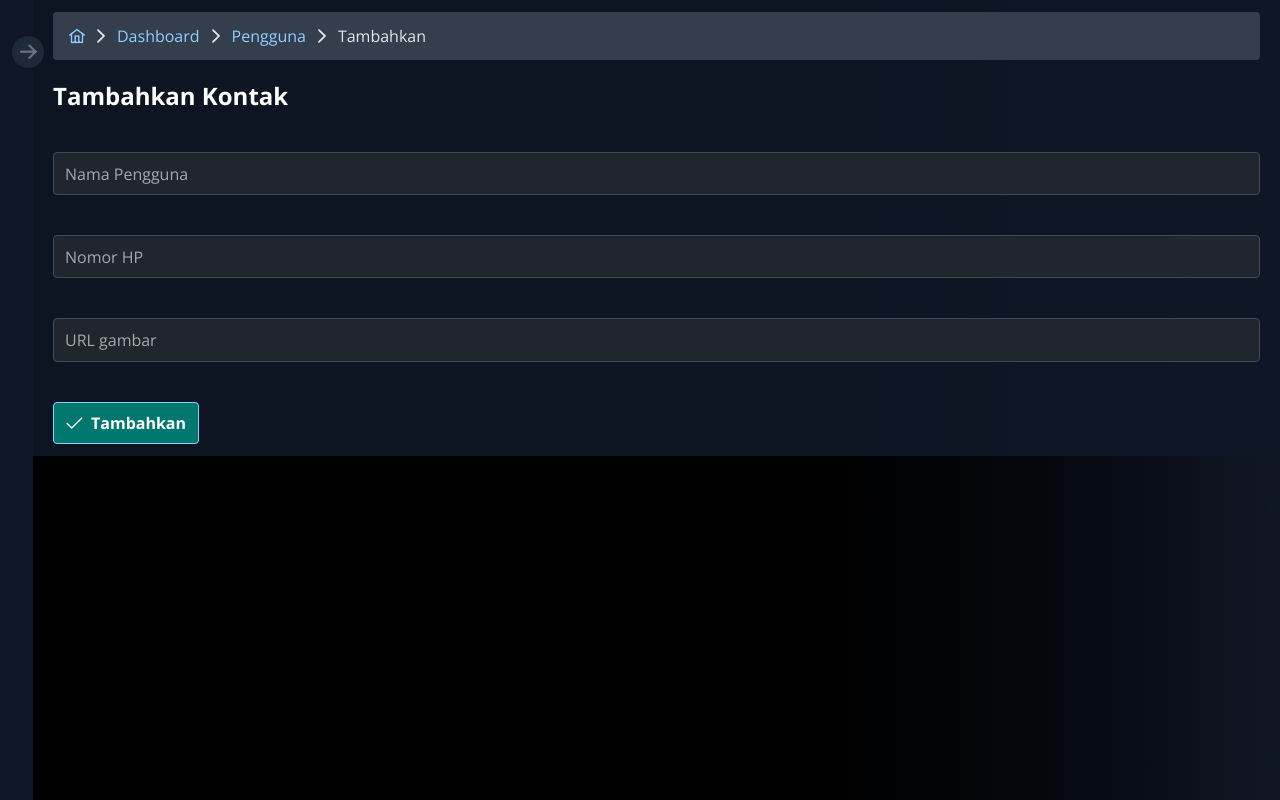
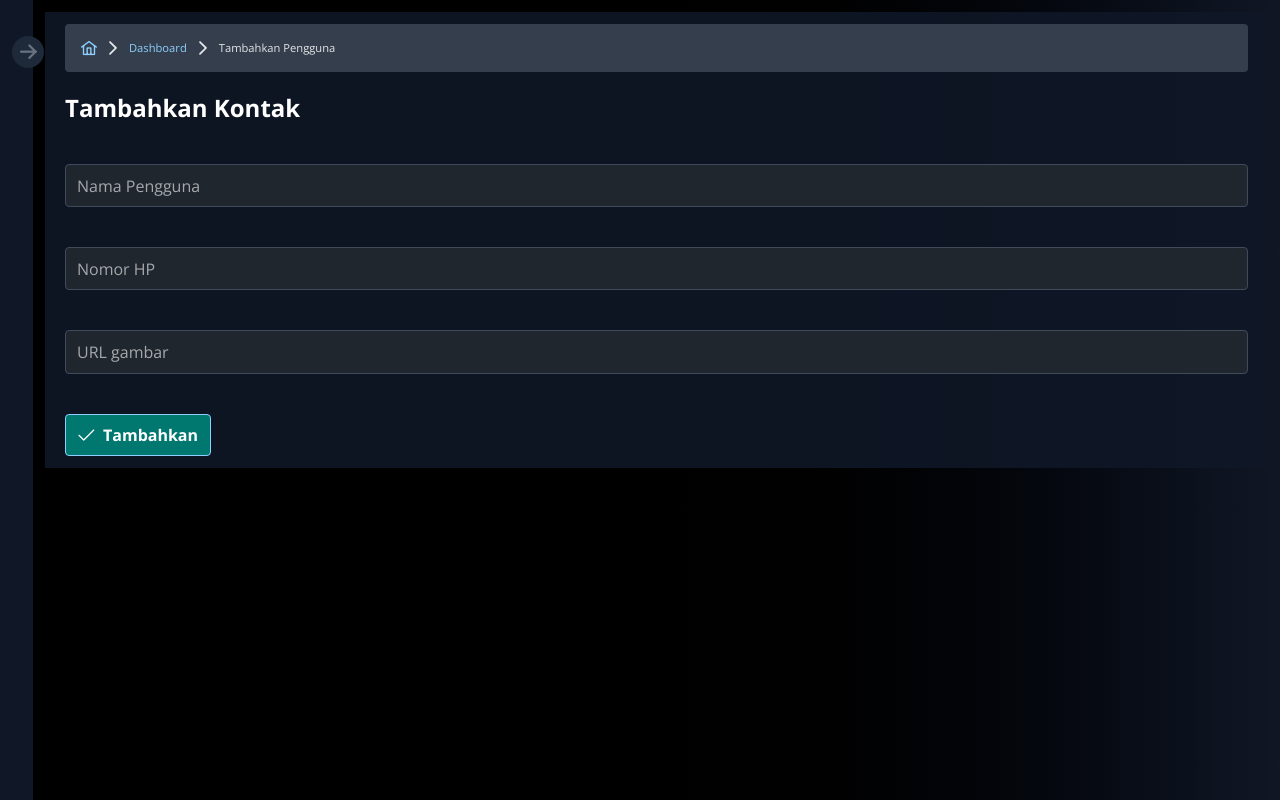
Before and after one commit to ahmadadptr001/daftar-pulsa, a React (Vite) app: page /data/users/add in a window 1280 px wide. Built offline with nearby package versions, Linux system fonts and the light colour scheme.

Commit message:
Perbaikan ukuran text pada breadcrumb yang mempengaruhi masalah responsive

```diff
--- a/index.html
+++ b/index.html
@@ -9,7 +9,7 @@
     <title>Transaksi Pulsa</title>
   </head>
   <body>
-    <div id="root" class="bg-gradient-to-r from-black  via-black to-[#101828dc] overflow-x-hidden"></div>
+    <div id="root" class="bg-gradient-to-r from-black  via-black to-[#101828dc]"></div>
     <script src="https://cdn.jsdelivr.net/npm/@tailwindcss/browser@4"></script>
     <script type="module" src="/src/main.jsx"></script>
   </body>
--- a/src/components/Pages/Buy.jsx
+++ b/src/components/Pages/Buy.jsx
@@ -61,7 +61,7 @@ export default function Buy() {
             <div className="BuySection h-full w-full">
                <div className="container mx-auto p-3 px-5 bg-[var(--secondary-color)]">
 
-                  <BreadCrumb model={items_breadcrumb} home={items_breadcrumb_home} />
+                  <BreadCrumb model={items_breadcrumb} home={items_breadcrumb_home} className="!text-[.7rem]"/>
 
                   <h2 className="text-lg sm:text-xl font-extrabold mt-4">
                      Transaksi Pembelian
--- a/src/components/Pages/Dashboard.jsx
+++ b/src/components/Pages/Dashboard.jsx
@@ -35,7 +35,7 @@ export default function Dashboard() {
 
             {/* dashboard */}
             <div className="dashboard p-3 w-full">
-               <BreadCrumb model={items_breadcrumb} home={items_breadcrumb_home} className="my-4"/>
+               <BreadCrumb model={items_breadcrumb} home={items_breadcrumb_home} className="!text-[.7rem] my-4"/>
                <div className="container mx-auto grid grid-cols-2 sm:grid-cols-2 md:grid-cols-3 gap-3">
 
                   <div className="rounded-md py-4 px-6 bg-[var(--secondary-color)] border-1">
--- a/src/components/Pages/DataAddUsers.jsx
+++ b/src/components/Pages/DataAddUsers.jsx
@@ -19,8 +19,7 @@ export default function DataAddUsers() {
 
    const items_breadcrumb = [
       { label: 'Dashboard', url: '/' },
-      { label: 'Pengguna', url: "/data/users" },
-      {label: "Tambahkan", url:"/data/users/add"}];
+      {label: "Tambahkan Pengguna", url:"/data/users/add"}];
    const items_breadcrumb_home = { icon: 'pi pi-home', url: '/' }
 
    // ini untuk modal confirm nya
@@ -64,9 +63,9 @@ export default function DataAddUsers() {
             <Sidebar />
 
             {/* Data add users */}
-            <div className="DataAddUsers h-full w-full">
-               <div className="container mx-auto p-3 px-5 bg-[var(--secondary-color)]">
-                  <BreadCrumb model={items_breadcrumb} home={items_breadcrumb_home} />
+            <div className="DataAddUsers p-3 w-full">
+               <div className="p-3 px-5 bg-[var(--secondary-color)]">
+                  <BreadCrumb model={items_breadcrumb} home={items_breadcrumb_home} className="!text-[.7rem]"/>
 
                   <p className="text-lg sm:text-2xl font-extrabold my-5">Tambahkan Kontak</p>
 
--- a/src/components/Pages/DataUsers.jsx
+++ b/src/components/Pages/DataUsers.jsx
@@ -128,7 +128,7 @@ export default function DataUsers() {
             <div className="container mx-auto">
                <div className="bg-[var(--secondary-color)] rounded-md p-3 h-full">
 
-                  <BreadCrumb model={items_breadcrumb} home={items_breadcrumb_home} />
+                  <BreadCrumb model={items_breadcrumb} home={items_breadcrumb_home} className="!text-[.7rem]"/>
 
                   <div className="mt-5 flex flex-nowrap gap-2 item-center">
                      <Mention
--- a/src/components/Pages/RIwayatTransaction.jsx
+++ b/src/components/Pages/RIwayatTransaction.jsx
@@ -82,7 +82,7 @@ export default function RiwayatTransaction() {
 
                <div className="container mx-auto p-3 px-5 bg-[var(--secondary-color)]">
 
-                  <BreadCrumb model={items_breadcrumb} home={items_breadcrumb_home} />
+                  <BreadCrumb model={items_breadcrumb} home={items_breadcrumb_home} className="!text-[.7rem]"/>
 
                   <h2 className="text-lg sm:text-xl font-extrabold mt-7">
                      Riwayat Transaksi
@@ -90,7 +90,7 @@ export default function RiwayatTransaction() {
 
                   <div className="flex justify-end">
                   <button
-                     className="px-4 py-2 mt-5 mb-2 rounded-sm outline-1 text-[.8rem] outline-red-400 bg-red-400 hover:bg-red-500 focus:scale-105 text-white"
+                     className="px-4 py-2 mb-2 rounded-sm outline-1 text-[.8rem] outline-red-400 bg-red-400 hover:bg-red-500 focus:scale-105 text-white"
                      >
                         Hapus Riwayat <i className="pi pi-trash"></i>
                      </button>
@@ -114,7 +114,7 @@ export default function RiwayatTransaction() {
                               <div className="card mb-2" key={index}>
                                  <Message
                                     style={{border: 'solid #696cff', borderWidth: '0 0 0 6px', color: '#696cff'}}
-                                    className="border-primary justify-start w-full"
+                                    className="border-primary justify-start w-full !text-[.9rem]"
                                     severity="info"
                                     content={
                                        <ContentRiwayat
@@ -130,6 +130,7 @@ export default function RiwayatTransaction() {
                      )}
 
 
+
                   </div>
 
                </div>
```
